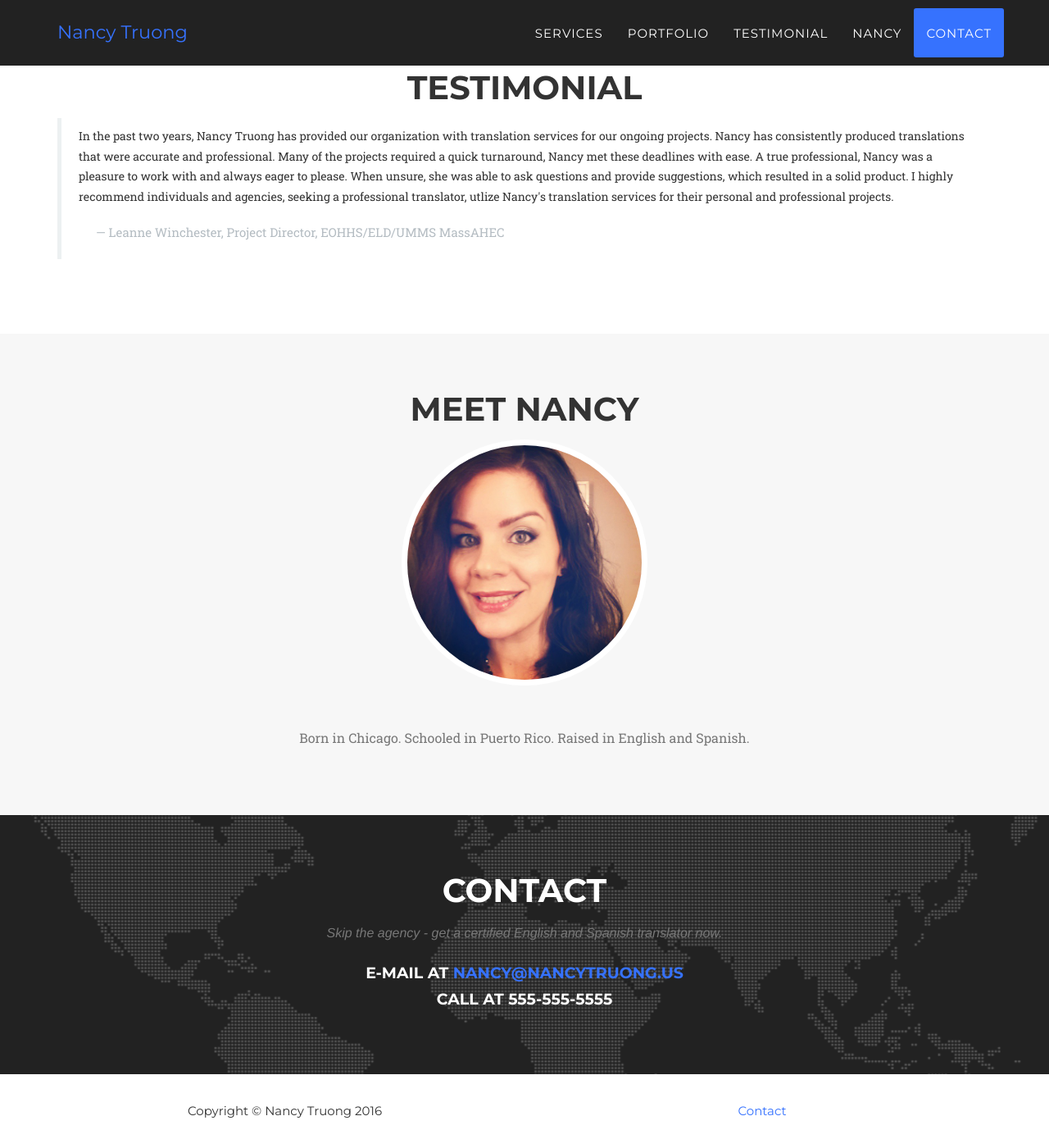
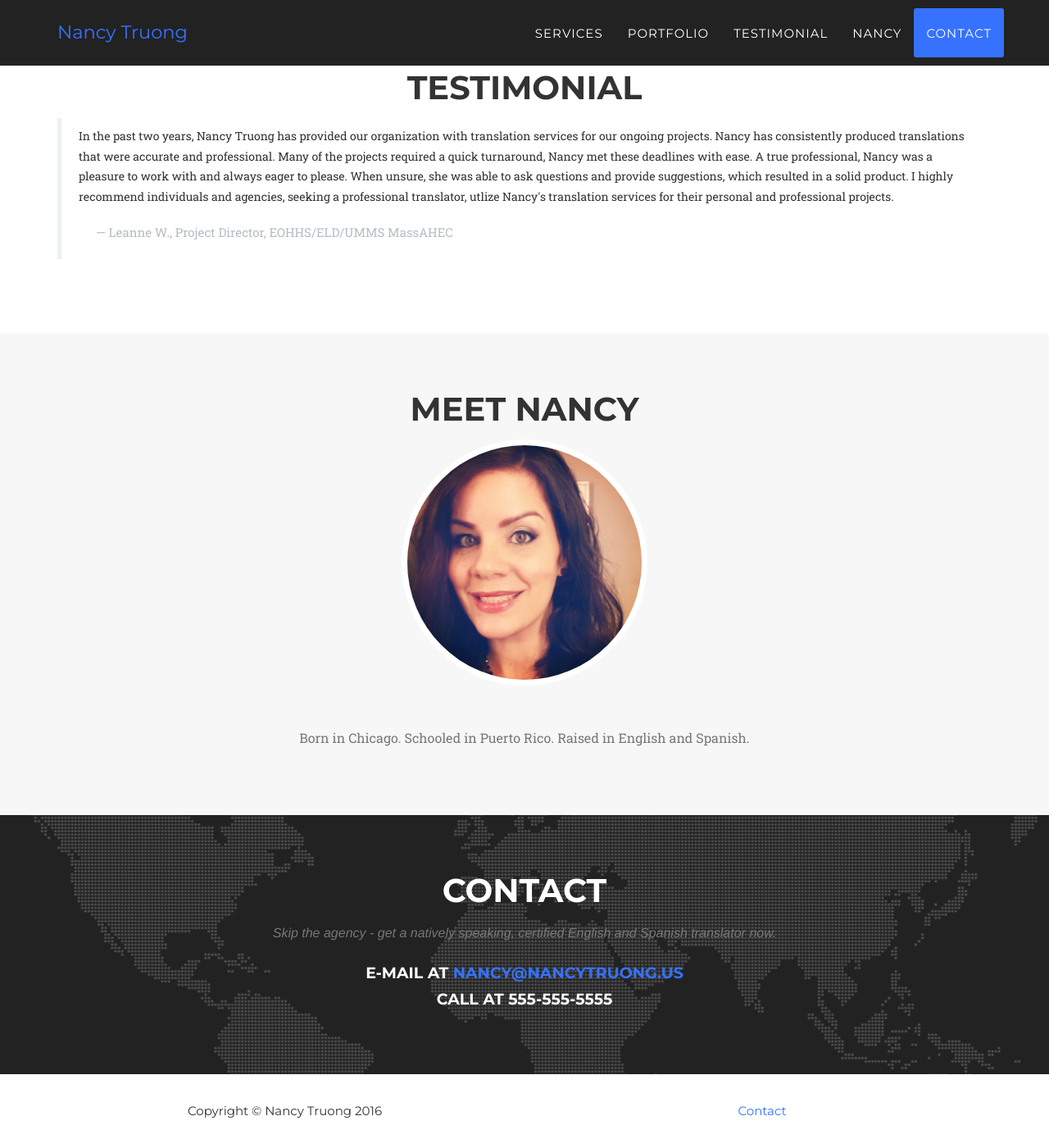
Before and after one commit to nancytruongus/nancytruongus.github.io, a Jekyll site: the page built from index.html, in a window 1280 px wide and 1400 px high, scrolled down 1909 px. Shown: the whole window at 82% size. Built offline with Jekyll 4.4.1, drawn with Linux system fonts in a browser that asks for light colours; some web fonts are replaced; some of the changed text lies outside the part shown.

```diff
--- a/_includes/about.html
+++ b/_includes/about.html
@@ -10,7 +10,7 @@
                 <div class="col-lg-12">
                     <blockquote>
                         <p>In the past two years, Nancy Truong has provided our organization with translation services for our ongoing projects. Nancy has consistently produced translations that were accurate and professional. Many of the projects required a quick turnaround, Nancy met these deadlines with ease. A true professional, Nancy was a pleasure to work with and always eager to please. When unsure, she was able to ask questions and provide suggestions, which resulted in a solid product. I highly recommend individuals and agencies, seeking a professional translator, utlize Nancy's translation services for their personal and professional projects.</p>
-                        <footer>Leanne Winchester, Project Director, EOHHS/ELD/UMMS MassAHEC</footer>
+                        <footer>Leanne W., Project Director, EOHHS/ELD/UMMS MassAHEC</footer>
                     </blockquote>
                 </div>
             </div>
--- a/_includes/contact.html
+++ b/_includes/contact.html
@@ -3,7 +3,7 @@
             <div class="row">
                 <div class="col-lg-12 text-center">
                     <h2 class="section-heading">Contact</h2>
-                    <h3 class="section-subheading text-muted">Skip the agency - get a certified English and Spanish translator now.</h3>
+                    <h3 class="section-subheading text-muted">Skip the agency - get a natively speaking, certified English and Spanish translator now.</h3>
                 </div>
             </div>
             <div class="row">
--- a/_includes/header.html
+++ b/_includes/header.html
@@ -44,7 +44,7 @@
     <header>
         <div class="container">
             <div class="intro-text">
-                <div class="intro-lead-in">Translator and Interpreter</div>
+                <div class="intro-lead-in">Native Speaker Translator and Interpreter</div>
                 <div class="intro-heading">English and Spanish</div>
                 <h4 class="large text-muted">
                     E-mail at <a href="mailto:nancy@nancytruong.us" target="_blank">nancy@nancytruong.us</a>
--- a/feed.xml
+++ /dev/null
@@ -1,3 +0,0 @@
----
-layout: feed
----
```
